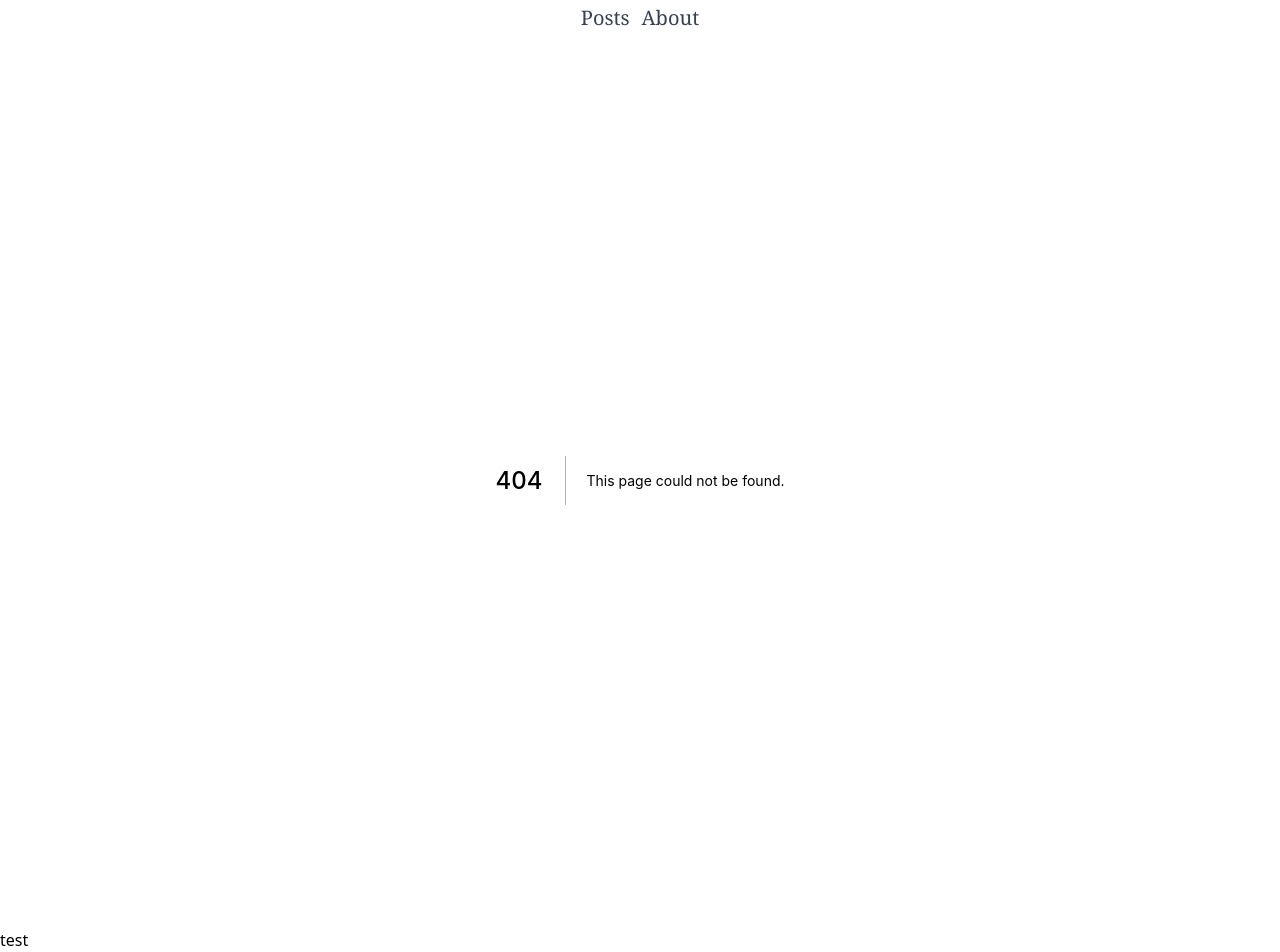
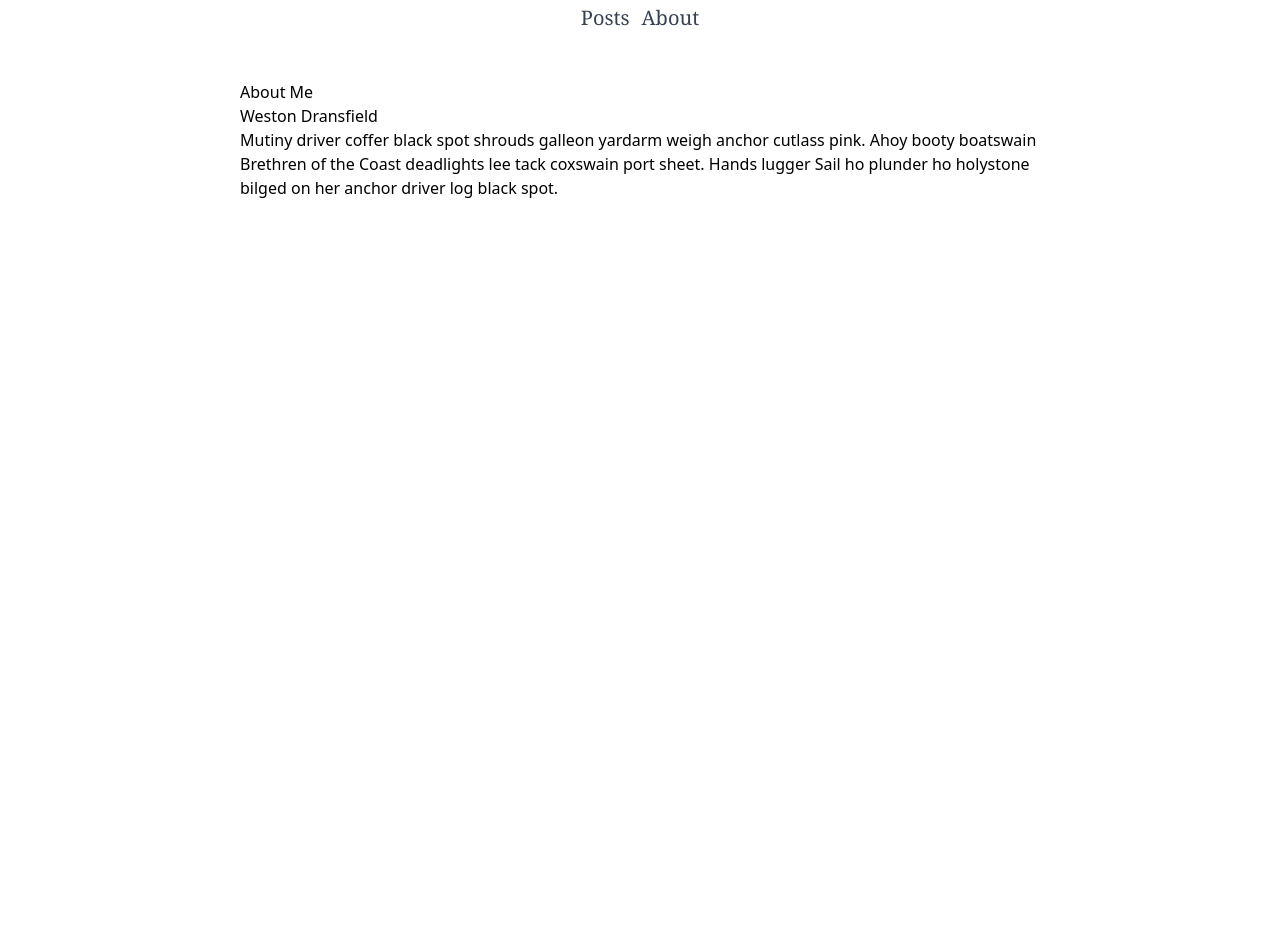
Before and after one commit to westonkd/blog, a Next.js app: page /about in a window 1280 px wide. Before the commit this address had no page. Shown: the part 148-1100 px from the top of the page. After the commit the page ends 800 px from the top, so only its background shows below. Built offline with nearby package versions, Linux system fonts and the light colour scheme; what @tailwindcss/typography would draw is missing.

Commit message:
Show message when no search results are found
TODO: Implement post tagging

```diff
--- a/components/Header.js
+++ b/components/Header.js
@@ -7,10 +7,10 @@ const Header = () => {
         <img src="/logo.svg" alt="Weston Dransfield Logo" className="w-80 hover:animate-pulse" />
       </div>
       <div className="pt-2">
-        <Link href="/posts">
+        <Link href="/">
           <a className="nav-link mr-3">Posts</a>
         </Link>
-        <Link href="/">
+        <Link href="/about">
           <a className="nav-link transition-all">About</a>
         </Link>
       </div>
--- a/components/shared/Layout.js
+++ b/components/shared/Layout.js
@@ -13,7 +13,7 @@ const Layout = ({children, pageTitle}) => {
         <section className="flex flex-col overlfow-x-auto px-5 py-12 md:px-60 items-center">
           {children}
         </section>
-        <footer className="">test</footer>
+        <footer className=""></footer>
       </div>
     </>
   )
--- a/components/shared/Timeline.js
+++ b/components/shared/Timeline.js
@@ -7,13 +7,17 @@ const Timeline = ({ items }) => {
     body: "body",
   };
 
+  const elements = (items.length) > 0 ? items.map((item) => (
+    <TimelineItem dateTime={item.dateTime} title={item.title} slug={item.slug} key={item.slug}>
+      {item.body}
+    </TimelineItem>
+  )) : <div className="flex-grow text-center mt-8">
+    No results found 😢
+  </div>
+
   return (
     <div className="flex flex-col" aria-live="polite" id="search-results">
-      {items.map((item) => (
-        <TimelineItem dateTime={item.dateTime} title={item.title} slug={item.slug} key={item.slug}>
-          {item.body}
-        </TimelineItem>
-      ))}
+      {elements}
     </div>
   );
 };
--- a/package.json
+++ b/package.json
@@ -5,6 +5,7 @@
   "scripts": {
     "dev": "next dev",
     "build": "next build",
+    "build-prod": "next build && next export",
     "start": "next start",
     "debug": "NODE_OPTIONS='--inspect' next dev"
   },
--- /dev/null
+++ b/pages/about.js
@@ -0,0 +1,18 @@
+const About = () => {
+  return (
+    <article class="prose">
+      <h1>About Me</h1>
+      <p>Weston Dransfield</p>
+      <div>
+        <p>
+          Mutiny driver coffer black spot shrouds galleon yardarm weigh anchor
+          cutlass pink. Ahoy booty boatswain Brethren of the Coast deadlights
+          lee tack coxswain port sheet. Hands lugger Sail ho plunder ho
+          holystone bilged on her anchor driver log black spot.
+        </p>
+      </div>
+    </article>
+  );
+};
+
+export default About;
--- a/pages/index.js
+++ b/pages/index.js
@@ -1,11 +1,35 @@
-import Header from "../components/Header"
+import { useState } from "react";
 
-const Home = () => {
-  return(
-    <main className="prose">
-      Content
-    </main>
-  )
-}
+import Timeline from "../components/shared/Timeline";
+import { indexFormattedPosts, filterPosts } from "../concerns/posts";
 
-export default Home
+const Posts = (props) => {
+  const [filterText, setFilterText] = useState("");
+  const [posts, setPosts] = useState(indexFormattedPosts());
+  const allPosts = indexFormattedPosts();
+
+  return (
+    <div className="flex flex-col min-w-full">
+      <div className="text-center">
+        <input
+          className="shadow-md border-solid border border-gray-200 rounded w-full max-w-xs md:max-w-2xl px-2 py-1 mb-6 hover:border-blue-300 focus:border-blue-300 transition-all"
+          type="text"
+          name="post-search"
+          placeholder="Search recent posts..."
+          value={filterText}
+          onChange={async (e) => {
+            const { value } = e.currentTarget;
+            const filteredPosts = await filterPosts(value, allPosts);
+
+            setPosts(filteredPosts);
+            setFilterText(value);
+          }}
+          aria-controls="search-results"
+        />
+      </div>
+      <Timeline items={posts} />
+    </div>
+  );
+};
+
+export default Posts;
--- a/pages/posts.js
+++ /dev/null
@@ -1,35 +0,0 @@
-import { useState } from "react";
-
-import Timeline from "../components/shared/Timeline";
-import { indexFormattedPosts, filterPosts } from "../concerns/posts";
-
-const Posts = (props) => {
-  const [filterText, setFilterText] = useState("");
-  const [posts, setPosts] = useState(indexFormattedPosts());
-  const allPosts = indexFormattedPosts();
-
-  return (
-    <div className="flex flex-col">
-      <div className="text-center">
-        <input
-          className="shadow-md border-solid border border-gray-200 rounded w-full max-w-xs md:max-w-2xl px-2 py-1 mb-6 hover:border-blue-300 focus:border-blue-300 transition-all"
-          type="text"
-          name="post-search"
-          placeholder="Search recent posts..."
-          value={filterText}
-          onChange={async (e) => {
-            const { value } = e.currentTarget;
-            const filteredPosts = await filterPosts(value, allPosts);
-
-            setPosts(filteredPosts);
-            setFilterText(value);
-          }}
-          aria-controls="search-results"
-        />
-      </div>
-      <Timeline items={posts} />
-    </div>
-  );
-};
-
-export default Posts;
```
